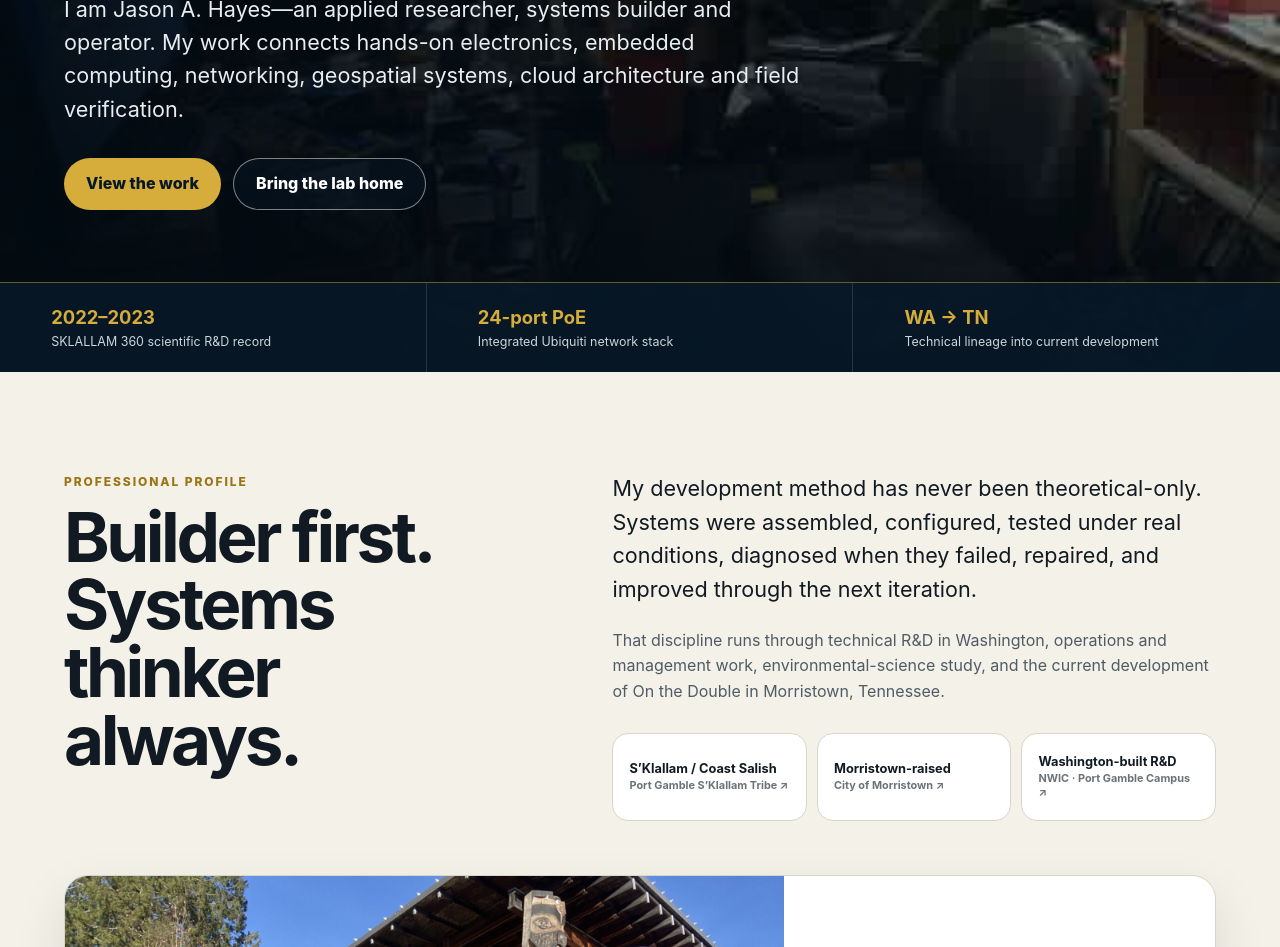
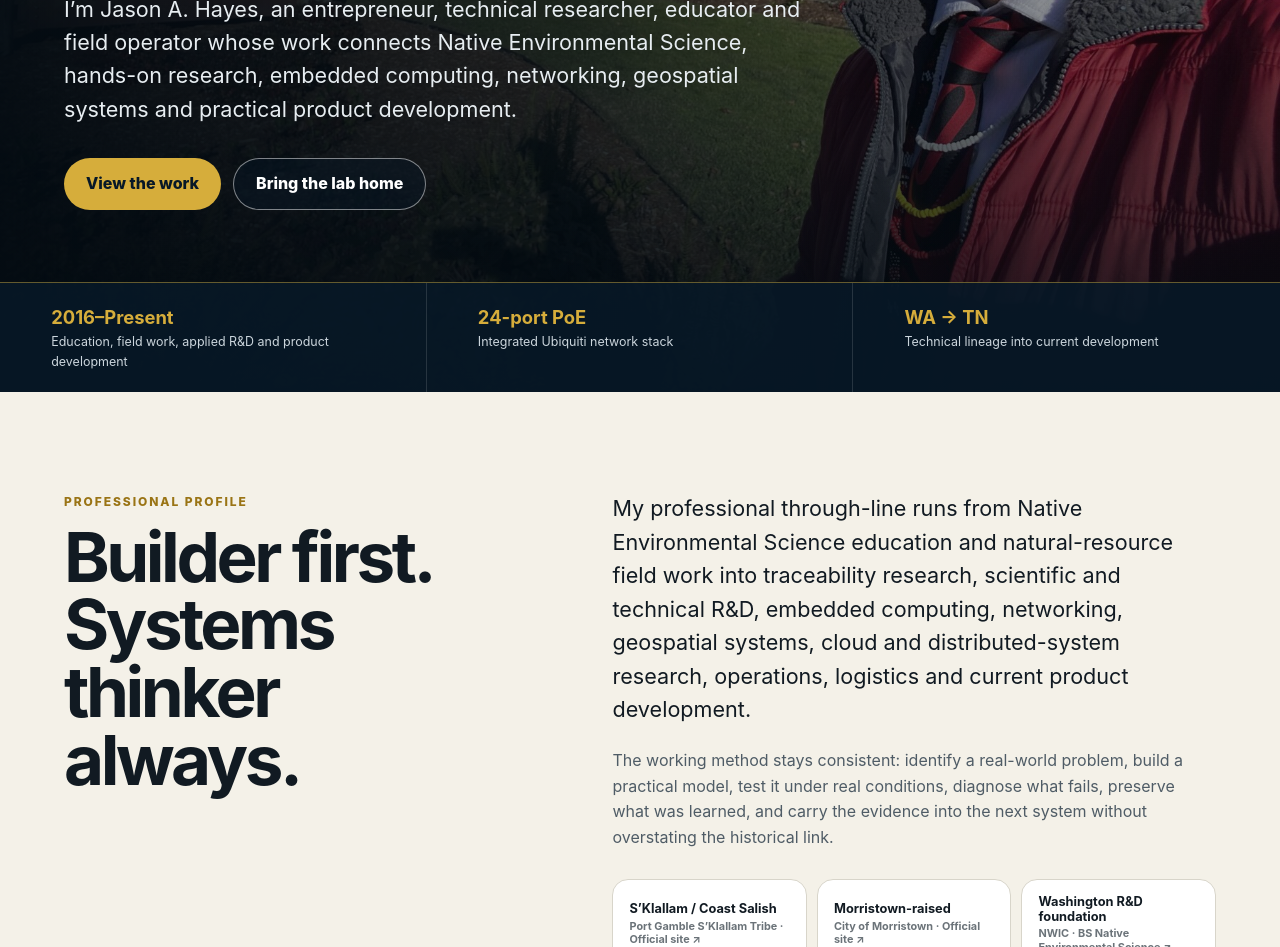
Before and after one commit to dinididit/BRING-THE-LAB-HOME, a website: page index.html in a window 1280 px wide. Shown: the part 595-1542 px from the top of the page. Drawn offline with Linux system fonts and the light colour scheme.

Commit message:
Lead with NWIC hero and strengthen professional R&D story

```diff
--- a/index.html
+++ b/index.html
@@ -27,19 +27,19 @@
 
   <main id="top">
     <section class="hero">
-      <img src="assets/hero-lab.jpg?v=professional-7" alt="Jason Hayes's Washington R&D lab with computer stations, electronics workspace and dry-erase planning wall." />
+      <img src="assets/nwic-port-gamble-professional-development.jpg?v=2" alt="Jason A. Hayes standing outside the House of Knowledge education center at the Northwest Indian College Port Gamble S’Klallam site." />
       <div class="hero-shade"></div>
       <div class="hero-content">
-        <p class="eyebrow">WASHINGTON R&amp;D LAB · TENNESSEE DEVELOPMENT</p>
+        <p class="eyebrow">BUILDER · APPLIED R&amp;D · FIELD SYSTEMS</p>
         <h1>Research gets real<br>when you build it.</h1>
-        <p class="hero-lede">I am Jason A. Hayes—an applied researcher, systems builder and operator. My work connects hands-on electronics, embedded computing, networking, geospatial systems, cloud architecture and field verification.</p>
+        <p class="hero-lede">I’m Jason A. Hayes, an entrepreneur, technical researcher, educator and field operator whose work connects Native Environmental Science, hands-on research, embedded computing, networking, geospatial systems and practical product development.</p>
         <div class="hero-actions">
           <a class="button gold" href="#work">View the work</a>
           <a class="button glass" href="#recovery">Bring the lab home</a>
         </div>
       </div>
       <div class="proof-strip" aria-label="Professional overview">
-        <div><b>2022–2023</b><span>SKLALLAM 360 scientific R&amp;D record</span></div>
+        <div><b>2016–Present</b><span>Education, field work, applied R&amp;D and product development</span></div>
         <div><b>24-port PoE</b><span>Integrated Ubiquiti network stack</span></div>
         <div><b>WA → TN</b><span>Technical lineage into current development</span></div>
       </div>
@@ -52,12 +52,12 @@
           <h2>Builder first.<br>Systems thinker always.</h2>
         </div>
         <div class="profile-copy">
-          <p class="lead">My development method has never been theoretical-only. Systems were assembled, configured, tested under real conditions, diagnosed when they failed, repaired, and improved through the next iteration.</p>
-          <p>That discipline runs through technical R&amp;D in Washington, operations and management work, environmental-science study, and the current development of On the Double in Morristown, Tennessee.</p>
-          <div class="identity-line" aria-label="Professional roots and institutions">
-            <a href="https://pgst.nsn.us/" target="_blank" rel="noopener noreferrer"><strong>S’Klallam / Coast Salish</strong><span>Port Gamble S’Klallam Tribe ↗</span></a>
-            <a href="https://www.mymorristown.com/" target="_blank" rel="noopener noreferrer"><strong>Morristown-raised</strong><span>City of Morristown ↗</span></a>
-            <a href="https://www.nwic.edu/about-nwic/campus-locations/" target="_blank" rel="noopener noreferrer"><strong>Washington-built R&amp;D</strong><span>NWIC · Port Gamble Campus ↗</span></a>
+          <p class="lead">My professional through-line runs from Native Environmental Science education and natural-resource field work into traceability research, scientific and technical R&amp;D, embedded computing, networking, geospatial systems, cloud and distributed-system research, operations, logistics and current product development.</p>
+          <p>The working method stays consistent: identify a real-world problem, build a practical model, test it under real conditions, diagnose what fails, preserve what was learned, and carry the evidence into the next system without overstating the historical link.</p>
+          <div class="identity-line" aria-label="Learn more about Jason Hayes's roots and educational foundation">
+            <a href="https://pgst.nsn.us/" target="_blank" rel="noopener noreferrer" aria-label="Learn about the Port Gamble S’Klallam Tribe"><strong>S’Klallam / Coast Salish</strong><span>Port Gamble S’Klallam Tribe · Official site ↗</span></a>
+            <a href="https://www.mymorristown.com/" target="_blank" rel="noopener noreferrer" aria-label="Learn about Morristown, Tennessee"><strong>Morristown-raised</strong><span>City of Morristown · Official site ↗</span></a>
+            <a href="https://www.nwic.edu/educational-pathways/bachelor-of-science-in-native-environmental-science/" target="_blank" rel="noopener noreferrer" aria-label="Learn about Northwest Indian College's Bachelor of Science in Native Environmental Science"><strong>Washington R&amp;D foundation</strong><span>NWIC · BS Native Environmental Science ↗</span></a>
           </div>
         </div>
       </div>
@@ -77,7 +77,7 @@
         <div class="section-intro">
           <p class="eyebrow">SELECTED DEVELOPMENT</p>
           <h2>A documented technical lineage.</h2>
-          <p>Separate projects, connected by the same working question: how does a real-world event become trusted digital information that another system can safely act on?</p>
+          <p>The record moves from education and field observation into scientific R&amp;D, physical infrastructure, geospatial systems, cloud and distributed architecture, and later logistics product development. Separate projects, connected by the discipline of turning physical-world problems into testable systems and trusted records.</p>
         </div>
 
         <article class="feature-card">
```
